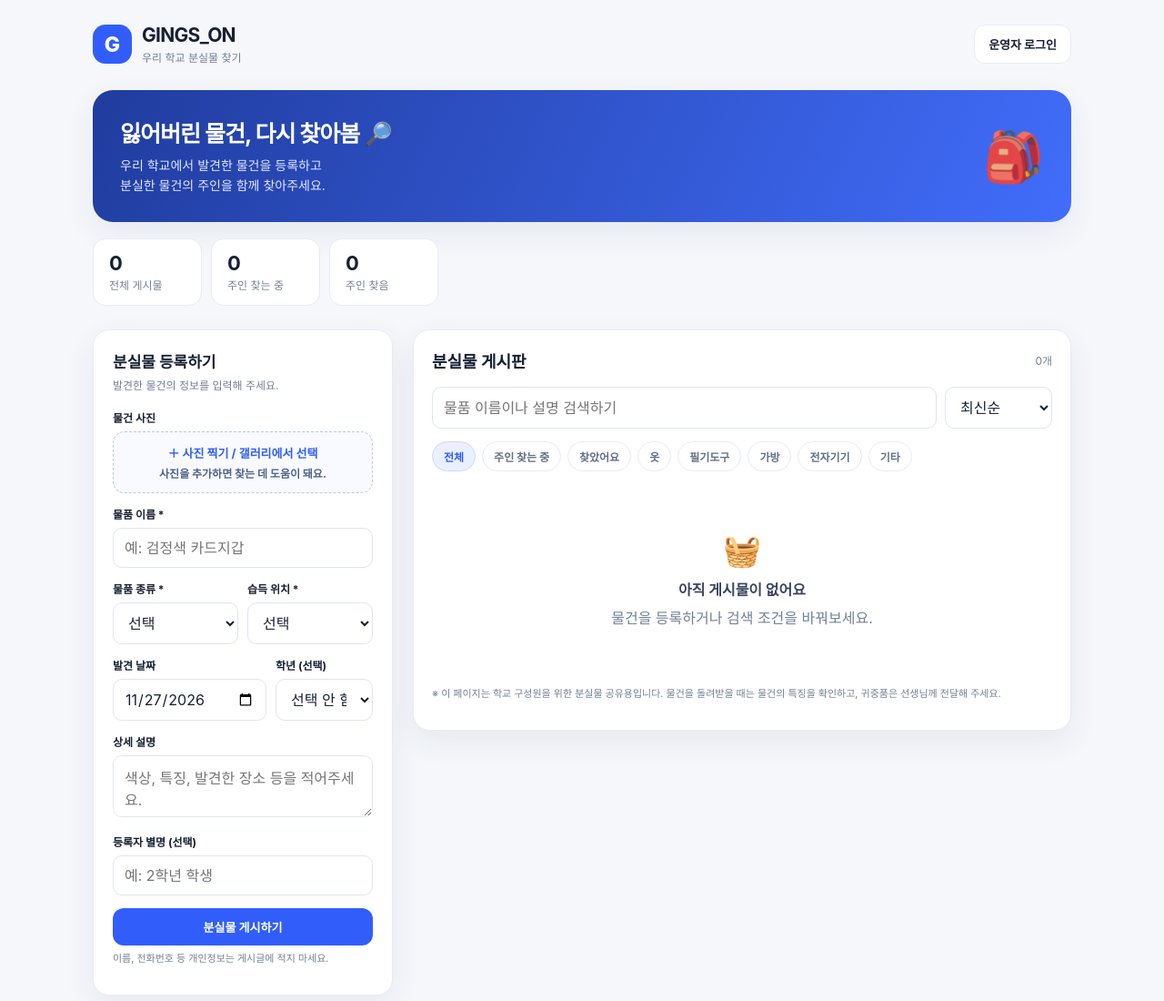
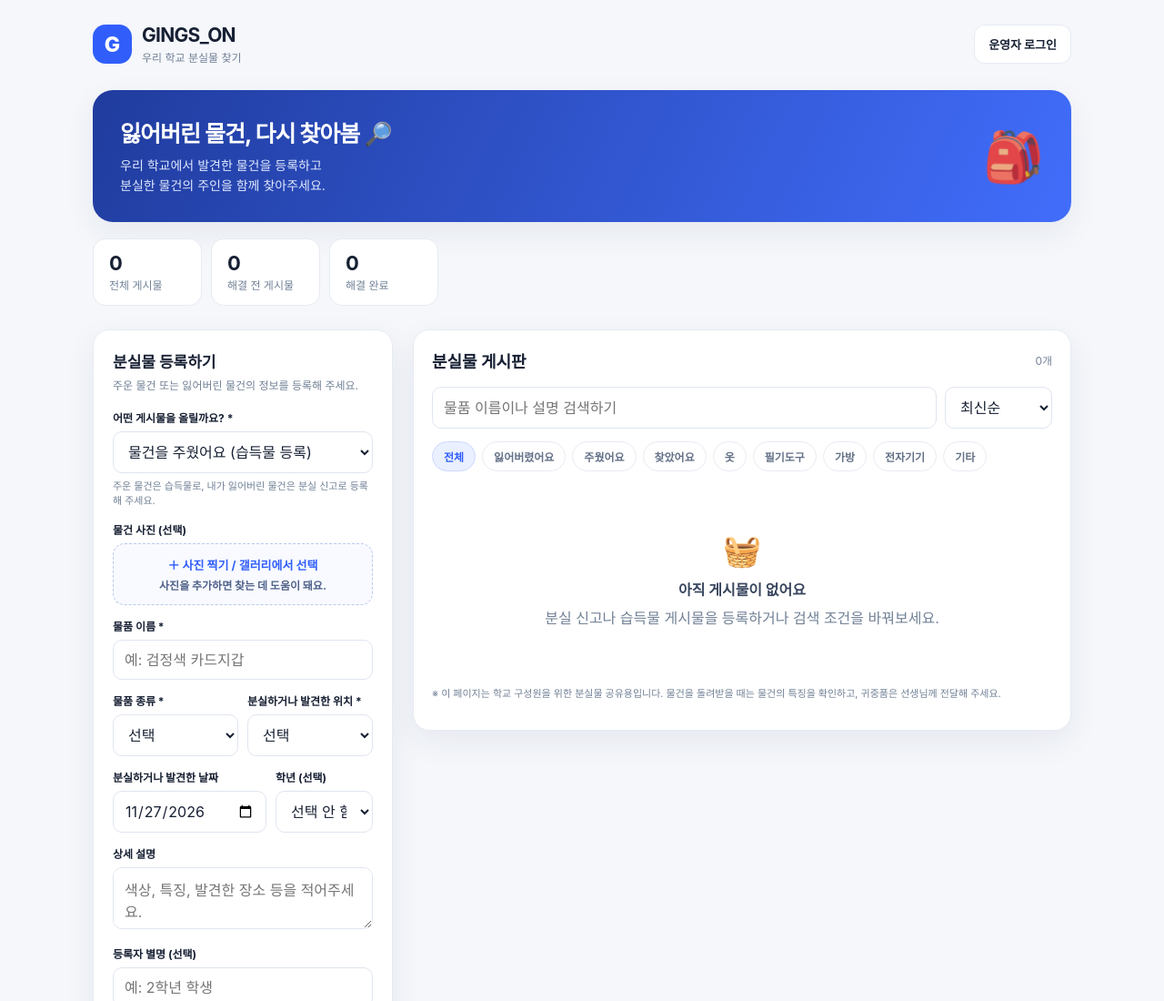
Before and after one commit to gkdma/GINGS_ON, a plain HTML site: page index.html in a window 1280 px wide. Shown: the top 1100 px of the page at 91% size. Drawn offline with Linux system fonts and the light colour scheme.

Commit message:
Add files via upload

```diff
--- a/index.html
+++ b/index.html
@@ -21,21 +21,22 @@
   <section class="hero"><div><h2>잃어버린 물건, 다시 찾아봄 🔎</h2><p>우리 학교에서 발견한 물건을 등록하고<br>분실한 물건의 주인을 함께 찾아주세요.</p></div><div class="hero-mark">🎒</div></section>
   <section class="stats">
     <div class="stat"><b id="totalCount">0</b><span>전체 게시물</span></div>
-    <div class="stat"><b id="lostCount">0</b><span>주인 찾는 중</span></div>
-    <div class="stat"><b id="foundCount">0</b><span>주인 찾음</span></div>
+    <div class="stat"><b id="lostCount">0</b><span>해결 전 게시물</span></div>
+    <div class="stat"><b id="foundCount">0</b><span>해결 완료</span></div>
   </section>
   <main class="layout">
     <aside class="panel">
-      <h3>분실물 등록하기</h3><p class="sub">발견한 물건의 정보를 입력해 주세요.</p>
+      <h3>분실물 등록하기</h3><p class="sub">주운 물건 또는 잃어버린 물건의 정보를 등록해 주세요.</p>
       <form id="postForm">
-        <div class="field"><label for="photo">물건 사진</label><label class="upload" for="photo"><strong>＋ 사진 찍기 / 갤러리에서 선택</strong>사진을 추가하면 찾는 데 도움이 돼요.<input id="photo" type="file" accept="image/*" capture="environment"></label><img id="preview" class="preview" alt="업로드 사진 미리보기"></div>
+        <div class="field"><label for="reportType">어떤 게시물을 올릴까요? *</label><select id="reportType" required><option value="found">물건을 주웠어요 (습득물 등록)</option><option value="lost">물건을 잃어버렸어요 (분실 신고)</option></select><p class="hint">주운 물건은 습득물로, 내가 잃어버린 물건은 분실 신고로 등록해 주세요.</p></div>
+        <div class="field"><label for="photo">물건 사진 (선택)</label><label class="upload" for="photo"><strong>＋ 사진 찍기 / 갤러리에서 선택</strong>사진을 추가하면 찾는 데 도움이 돼요.<input id="photo" type="file" accept="image/*" capture="environment"></label><img id="preview" class="preview" alt="업로드 사진 미리보기"></div>
         <div class="field"><label for="itemName">물품 이름 *</label><input id="itemName" required maxlength="40" placeholder="예: 검정색 카드지갑"></div>
         <div class="two">
           <div class="field"><label for="category">물품 종류 *</label><select id="category" required><option value="">선택</option><option>옷</option><option>필기도구</option><option>가방</option><option>전자기기</option><option>카드·지갑</option><option>책·학습용품</option><option>물병·텀블러</option><option>악세서리</option><option>기타</option></select></div>
-          <div class="field"><label for="where">습득 위치 *</label><select id="where" required><option value="">선택</option><option>운동장</option><option>교실</option><option>본관</option><option>신관 교실</option><option>급식실</option><option>도서관</option><option>체육관</option><option>복도·계단</option><option>화장실</option><option>기타</option></select></div>
+          <div class="field"><label for="where">분실하거나 발견한 위치 *</label><select id="where" required><option value="">선택</option><option>운동장</option><option>교실</option><option>본관</option><option>신관 교실</option><option>급식실</option><option>도서관</option><option>체육관</option><option>복도·계단</option><option>화장실</option><option>기타</option></select></div>
         </div>
         <div class="two">
-          <div class="field"><label for="when">발견 날짜</label><input id="when" type="date"></div>
+          <div class="field"><label for="when">분실하거나 발견한 날짜</label><input id="when" type="date"></div>
           <div class="field"><label for="grade">학년 (선택)</label><select id="grade"><option value="">선택 안 함</option><option>1학년</option><option>2학년</option><option>3학년</option></select></div>
         </div>
         <div class="field"><label for="detail">상세 설명</label><textarea id="detail" maxlength="180" placeholder="색상, 특징, 발견한 장소 등을 적어주세요."></textarea></div>
@@ -48,7 +49,7 @@
       <div class="list-head"><h3>분실물 게시판</h3><span class="count" id="resultCount">0개</span></div>
       <div class="admin-state" id="adminState">운영자 모드입니다. 게시글을 삭제할 수 있어요.</div>
       <div class="tools"><input class="search" id="search" placeholder="물품 이름이나 설명 검색하기"><select class="search" id="sort" style="max-width:118px;flex:0 0 118px"><option value="new">최신순</option><option value="old">오래된순</option></select></div>
-      <div class="filters" id="filters"><button class="chip active" data-filter="all">전체</button><button class="chip" data-filter="open">주인 찾는 중</button><button class="chip" data-filter="found">찾았어요</button><button class="chip" data-filter="옷">옷</button><button class="chip" data-filter="필기도구">필기도구</button><button class="chip" data-filter="가방">가방</button><button class="chip" data-filter="전자기기">전자기기</button><button class="chip" data-filter="기타">기타</button></div>
+      <div class="filters" id="filters"><button class="chip active" data-filter="all">전체</button><button class="chip" data-filter="lost">잃어버렸어요</button><button class="chip" data-filter="found">주웠어요</button><button class="chip" data-filter="resolved">찾았어요</button><button class="chip" data-filter="옷">옷</button><button class="chip" data-filter="필기도구">필기도구</button><button class="chip" data-filter="가방">가방</button><button class="chip" data-filter="전자기기">전자기기</button><button class="chip" data-filter="기타">기타</button></div>
       <div class="cards" id="cards"></div>
       <p class="notice">※ 이 페이지는 학교 구성원을 위한 분실물 공유용입니다. 물건을 돌려받을 때는 물건의 특징을 확인하고, 귀중품은 선생님께 전달해 주세요.</p>
     </section>
@@ -79,15 +80,15 @@ function toast(msg){$("toast").textContent=msg;$("toast").style.display="block";
 function updateStats(){$("totalCount").textContent=posts.length;$("foundCount").textContent=posts.filter(p=>p.found).length;$("lostCount").textContent=posts.filter(p=>!p.found).length}
 function render(){
  updateStats(); const q=$("search").value.trim().toLowerCase(), sort=$("sort").value;
- let arr=posts.filter(p=>(activeFilter==="all"||(activeFilter==="open"&&!p.found)||(activeFilter==="found"&&p.found)||p.category===activeFilter)&&(!q||[p.name,p.category,p.where,p.detail,p.grade].join(" ").toLowerCase().includes(q)));
+ let arr=posts.filter(p=>{const type=p.reportType||"found";const matches=activeFilter==="all"||(activeFilter==="lost"&&type==="lost"&&!p.found)||(activeFilter==="found"&&type==="found"&&!p.found)||(activeFilter==="resolved"&&p.found)||p.category===activeFilter;return matches&&(!q||[p.name,p.category,p.where,p.detail,p.grade].join(" ").toLowerCase().includes(q));});
  arr.sort((a,b)=>sort==="new"?b.created-a.created:a.created-b.created); $("resultCount").textContent=arr.length+"개";
  $("cards").innerHTML=arr.length?arr.map(p=>`<article class="item">
  <div class="photo">${p.photo?`<img src="${p.photo}" alt="${esc(p.name)} 사진">`:"📦"}</div>
- <div class="item-body"><div class="item-top"><span class="tag ${p.found?"found":""}">${p.found?"✓ 주인 찾음":"주인 찾는 중"}</span><span class="tag">${esc(p.category)}</span></div>
+ <div class="item-body"><div class="item-top"><span class="tag ${p.found?"found":""}">${p.found?"✓ 찾았어요":((p.reportType||"found")==="lost"?"잃어버렸어요":"주웠어요")}</span><span class="tag">${esc(p.category)}</span></div>
  <h4>${esc(p.name)}</h4><div class="meta">📍 ${esc(p.where)}　·　${esc(p.date||"날짜 미입력")}<br>👤 ${esc(p.grade||"학년 미입력")} ${esc(p.poster||"익명")}</div>
  ${p.detail?`<p class="desc">${esc(p.detail)}</p>`:""}
- <div class="item-actions">${!p.found?`<button class="found-btn" onclick="markFound('${p.id}')">찾았어요</button>`:`<button onclick="markLost('${p.id}')">다시 찾는 중</button>`}${isAdmin?`<button class="delete-btn" onclick="deletePost('${p.id}')">삭제</button>`:""}</div>
- </div></article>`).join(""):`<div class="empty"><div style="font-size:34px;margin-bottom:10px">🧺</div><b>아직 게시물이 없어요</b>물건을 등록하거나 검색 조건을 바꿔보세요.</div>`;
+ <div class="item-actions">${!p.found?`<button class="found-btn" onclick="markFound('${p.id}')">해결됐어요</button>`:`<button onclick="markLost('${p.id}')">다시 진행 중</button>`}${isAdmin?`<button class="delete-btn" onclick="deletePost('${p.id}')">삭제</button>`:""}</div>
+ </div></article>`).join(""):`<div class="empty"><div style="font-size:34px;margin-bottom:10px">🧺</div><b>아직 게시물이 없어요</b>분실 신고나 습득물 게시물을 등록하거나 검색 조건을 바꿔보세요.</div>`;
  $("adminState").style.display=isAdmin?"block":"none";$("adminBtn").style.display=isAdmin?"none":"inline-block";$("logoutBtn").style.display=isAdmin?"inline-block":"none";
 }
 window.markFound=id=>{const p=posts.find(x=>x.id===id);if(p){p.found=true;save();render();toast("찾았어요로 분류했어요!")}};
@@ -95,7 +96,7 @@ window.markLost=id=>{const p=posts.find(x=>x.id===id);if(p){p.found=false;save()
 window.deletePost=id=>{if(!isAdmin)return;if(confirm("이 게시글을 삭제할까요? 삭제한 게시글은 복구할 수 없어요.")){posts=posts.filter(p=>p.id!==id);save();render();toast("게시글을 삭제했어요.")}};
 $("photo").addEventListener("change",e=>{const f=e.target.files[0];if(!f)return;if(!f.type.startsWith("image/")){toast("이미지 파일만 올릴 수 있어요.");return}if(f.size>3*1024*1024){toast("사진은 3MB 이하로 선택해 주세요.");e.target.value="";return}const r=new FileReader();r.onload=()=>{photoData=r.result;$("preview").src=photoData;$("preview").style.display="block"};r.readAsDataURL(f)});
 $("when").value=new Date().toISOString().slice(0,10);
-$("postForm").addEventListener("submit",e=>{e.preventDefault();const p={id:crypto.randomUUID?crypto.randomUUID():String(Date.now()),name:$("itemName").value.trim(),category:$("category").value,where:$("where").value,date:$("when").value,grade:$("grade").value,detail:$("detail").value.trim(),poster:$("poster").value.trim()||"익명",photo:photoData,found:false,created:Date.now()};if(!p.name||!p.category||!p.where)return;posts.unshift(p);save();e.target.reset();$("when").value=new Date().toISOString().slice(0,10);photoData="";$("preview").style.display="none";render();toast("분실물을 게시했어요!")});
+$("postForm").addEventListener("submit",e=>{e.preventDefault();const p={id:crypto.randomUUID?crypto.randomUUID():String(Date.now()),reportType:$("reportType").value,name:$("itemName").value.trim(),category:$("category").value,where:$("where").value,date:$("when").value,grade:$("grade").value,detail:$("detail").value.trim(),poster:$("poster").value.trim()||"익명",photo:photoData,found:false,created:Date.now()};if(!p.name||!p.category||!p.where)return;posts.unshift(p);save();e.target.reset();$("when").value=new Date().toISOString().slice(0,10);photoData="";$("preview").style.display="none";render();toast("분실물을 게시했어요!")});
 $("filters").addEventListener("click",e=>{const b=e.target.closest("button[data-filter]");if(!b)return;activeFilter=b.dataset.filter;document.querySelectorAll(".chip").forEach(x=>x.classList.toggle("active",x===b));render()});
 $("search").addEventListener("input",render);$("sort").addEventListener("change",render);
 $("adminBtn").onclick=()=>$("loginModal").style.display="flex";$("closeModal").onclick=()=>$("loginModal").style.display="none";
```
